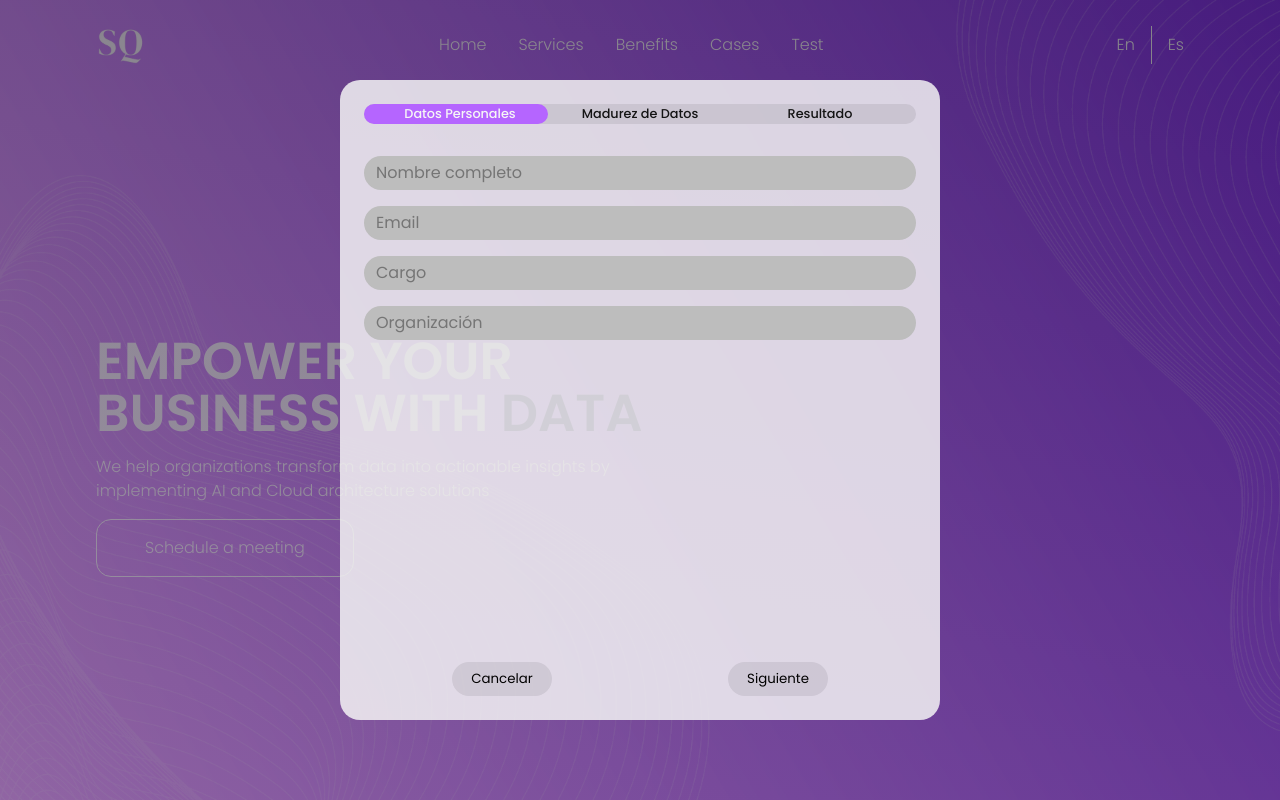
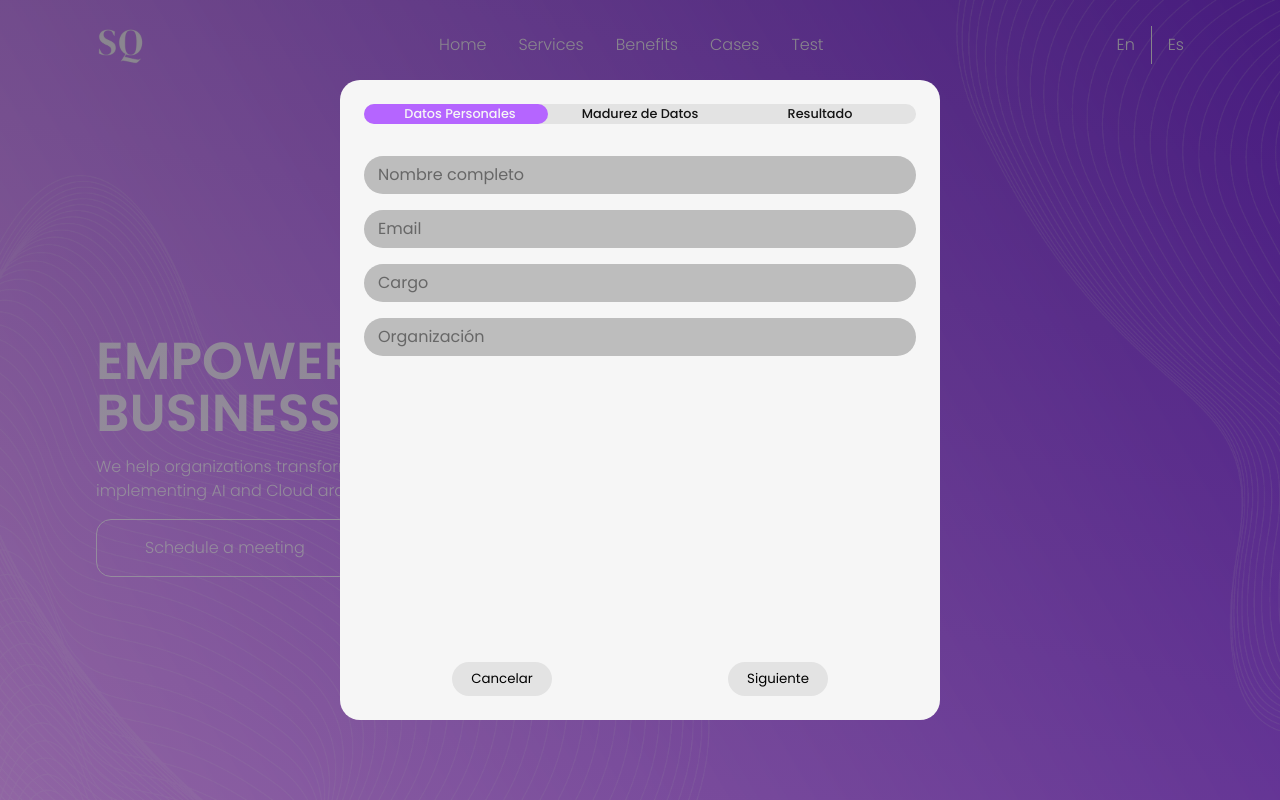
Before and after one commit to gabrielSquadra/squadra-labs-client, a React (Vite) app: page / in a window 1280 px wide. Both pictures are taken after a click on the button "Test". Built offline with nearby package versions, Linux system fonts and the light colour scheme.

Commit message:
Validaciones

```diff
--- a/package.json
+++ b/package.json
@@ -10,14 +10,17 @@
     "preview": "vite preview"
   },
   "dependencies": {
+    "@hookform/resolvers": "^3.9.0",
     "cores": "^0.8.5",
     "i18next": "^23.11.5",
     "i18next-http-backend": "^2.5.2",
     "react": "^18.3.1",
     "react-dom": "^18.3.1",
     "react-i18next": "^14.1.2",
+    "react-hook-form": "^7.52.1",
     "react-icons": "^5.2.1",
-    "react-router-dom": "^6.24.1"
+    "react-router-dom": "^6.24.1",
+    "yup": "^1.4.0"
   },
   "devDependencies": {
     "@types/react": "^18.3.3",
--- a/src/components/forms/CenterFormPopup.css
+++ b/src/components/forms/CenterFormPopup.css
@@ -1,5 +1,5 @@
 .center-form-wrapper {
-    background-color: #f6f6f6d5;
+    background-color: #f6f6f6;
     border-radius: 20px;
     display: flex;
     flex-direction: column;
--- a/src/components/forms/DataMaturityQuiz.jsx
+++ b/src/components/forms/DataMaturityQuiz.jsx
@@ -1,25 +1,51 @@
 import { useState, useEffect } from "react";
+import { useForm } from "react-hook-form";
+import { yupResolver } from "@hookform/resolvers/yup";
+import * as yup from "yup";
 
 // COMPONENTS
 import TextInput from "../inputs/TextInput";
 import ProgressMeter from "../ProgressMeter";
-
-import { IoMdClose } from "../../../node_modules/react-icons/io";
 
 import "./CenterFormPopup.css";
 
 const DataMaturityQuiz = ({ hidePopup }) => {
   const [stepState, setStepState] = useState(1);
   const formSteps = ["Datos Personales", "Madurez de Datos", "Resultado"];
-  const nextStep = () => {
+
+  const schema = yup.object({
+    fullName: yup.string().required(),
+    email: yup.string().email().required(),
+    position: yup.string().required(),
+    organization: yup.string().required(),
+  });
+
+  const { register, handleSubmit, formState, trigger, watch } = useForm({
+    resolver: yupResolver(schema),
+  });
+
+  const { errors } = formState;
+
+  const isValid = async () => await trigger();
+
+  const nextStep = async () => {
+    const isValid = await trigger();
+    if (isValid) {
       setStepState(stepState < formSteps.length ? stepState + 1 : stepState);
+    }
   };
   const backStep = () => {
     setStepState(stepState > 1 ? stepState - 1 : stepState);
   };
+  const onSubmit = (data) => {
+    console.log(data);
+  };
 
   return (
-    <form className="center-form-wrapper">
+    <form
+      className="center-form-wrapper"
+      onSubmit={() => handleSubmit(onSubmit())}
+    >
       <header>
         <ProgressMeter
           currentValue={stepState}
@@ -27,27 +53,50 @@ const DataMaturityQuiz = ({ hidePopup }) => {
           formSteps={formSteps}
         />
       </header>
+      {stepState === 1 && (
         <body>
           <TextInput
             label="Nombre completo"
             type="text"
             name="fullName"
+            error={errors.fullName}
+            register={register}
+            isValid={isValid}
+            watch={watch}
             labelInPlaceholder
           />
-        <TextInput label="Email" type="text" name="email" labelInPlaceholder />
+          <TextInput
+            label="Email"
+            type="text"
+            name="email"
+            error={errors.email}
+            register={register}
+            isValid={isValid}
+            watch={watch}
+            labelInPlaceholder
+          />
           <TextInput
             label="Cargo"
             type="text"
             name="position"
+            error={errors.position}
+            register={register}
+            isValid={isValid}
+            watch={watch}
             labelInPlaceholder
           />
           <TextInput
             label="Organización"
             type="text"
             name="organization"
+            error={errors.organization}
+            register={register}
+            isValid={isValid}
+            watch={watch}
             labelInPlaceholder
           />
         </body>
+      )}
       <footer>
         {stepState === 1 && (
           <button className="center-form-button" onClick={() => hidePopup()}>
@@ -63,6 +112,7 @@ const DataMaturityQuiz = ({ hidePopup }) => {
             Atras
           </button>
         )}
+        {stepState < formSteps.length && (
           <button
             type="button"
             className="center-form-button"
@@ -70,6 +120,12 @@ const DataMaturityQuiz = ({ hidePopup }) => {
           >
             Siguiente
           </button>
+        )}
+        {stepState === formSteps.length && (
+          <button type="submit" className="center-form-button">
+            Confirmar
+          </button>
+        )}
       </footer>
     </form>
   );
--- a/src/components/inputs/CustomInput.css
+++ b/src/components/inputs/CustomInput.css
@@ -12,4 +12,27 @@
     line-height: 22px;
     padding: 6px 12px;
     color: #141414;
+    border: 2px solid #b565ff00;
+    transition: 0.5s;
 }
+
+.input::placeholder {
+    color: #14141481;
+    transition: 0.5s;
+}
+
+.input:focus {
+    border: 2px solid #b565ff;
+    background-color: #f6f6f67e;
+}
+
+@media (hover: hover) {
+    .input:hover {
+        border: 2px solid #b565ff;
+        background-color: #b565ff;
+        color: #f6f6f6;
+    }
+    .input:hover::placeholder {
+        color: #f6f6f6;
+    }
+}
--- a/src/components/inputs/TextInput.jsx
+++ b/src/components/inputs/TextInput.jsx
@@ -1,6 +1,20 @@
+import { useEffect } from "react";
+
 import "./CustomInput.css";
 
-const TextInput = ({ label, type, name, labelInPlaceholder }) => {
+const TextInput = ({
+  label,
+  type,
+  name,
+  labelInPlaceholder,
+  error,
+  register,
+  isValid,
+  watch,
+}) => {
+  useEffect(() => {
+    isValid();
+  }, [watch(name)]);
   return (
     <div className="input-wrapper">
       {!labelInPlaceholder && <label htmlFor={name}>{label ?? "Input"}</label>}
@@ -10,6 +24,7 @@ const TextInput = ({ label, type, name, labelInPlaceholder }) => {
         name={name}
         id={name}
         placeholder={labelInPlaceholder ? label : "Input"}
+        {...register(name)}
       />
     </div>
   );
```
Also changed, not shown: 1 other file (tests, documents, lock files or other folders). Lines whose indentation alone changed are shown as unchanged.
